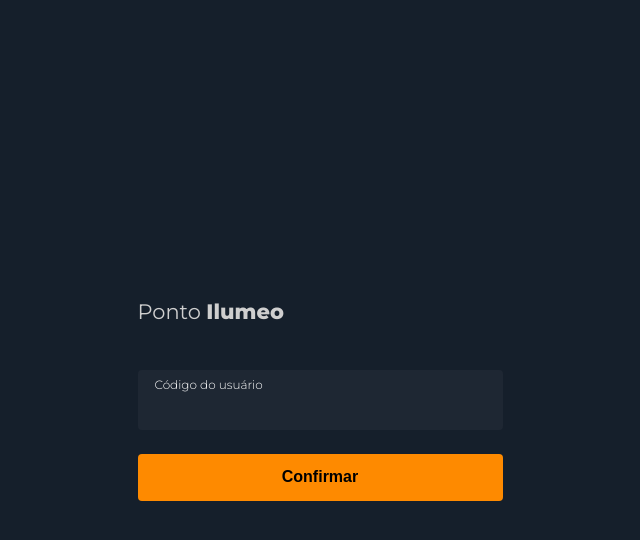
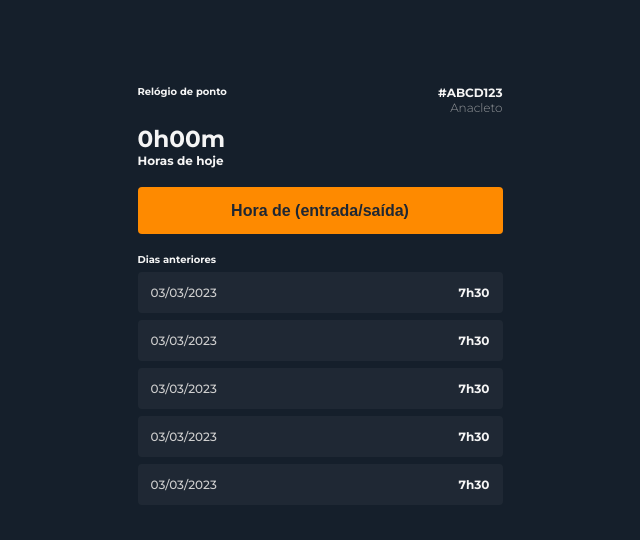
Before and after one commit to anacleto616/ilumeo-front, a React (Create React App) app: page / in a window 1280 px wide. Shown: the top 540 px of the page, without its empty margins (320-960 px from the left). Built offline with nearby package versions, Linux system fonts and the light colour scheme.

Commit message:
feat: create point control page

```diff
--- a/src/App.tsx
+++ b/src/App.tsx
@@ -1,3 +1,4 @@
+import PointControl from './pages/PointControl';
 import PointControlAccess from './pages/PointControlAccess';
 import GlobalStyle from './styles/global';
 
@@ -5,7 +6,7 @@ function App() {
   return (
     <>
       <GlobalStyle />
-      <PointControlAccess />
+      <PointControl />
     </>
   );
 }
--- /dev/null
+++ b/src/pages/PointControl/index.tsx
@@ -0,0 +1,49 @@
+import { Container } from './styles';
+
+export default function PointControl() {
+  return (
+    <Container>
+      <header>
+        <div className='clock'>
+          <h5>Relógio de ponto</h5>
+
+          <div className='codeName'>
+            <span>#ABCD123</span>
+            <span className='codeName__name'>Anacleto</span>
+          </div>
+        </div>
+
+        <div className='hour'>
+          <span className='hour__time'>0h00m</span>
+          <span>Horas de hoje</span>
+        </div>
+      </header>
+
+      <button>Hora de (entrada/saída)</button>
+
+      <div className='historicContainer'>
+        <h5>Dias anteriores</h5>
+        <div className='historic'>
+          <span className='historic__date'>03/03/2023</span>
+          <span>7h30</span>
+        </div>
+        <div className='historic'>
+          <span className='historic__date'>03/03/2023</span>
+          <span>7h30</span>
+        </div>
+        <div className='historic'>
+          <span className='historic__date'>03/03/2023</span>
+          <span>7h30</span>
+        </div>
+        <div className='historic'>
+          <span className='historic__date'>03/03/2023</span>
+          <span>7h30</span>
+        </div>
+        <div className='historic'>
+          <span className='historic__date'>03/03/2023</span>
+          <span>7h30</span>
+        </div>
+      </div>
+    </Container>
+  );
+}
--- /dev/null
+++ b/src/pages/PointControl/styles.ts
@@ -0,0 +1,80 @@
+import styled from 'styled-components';
+
+export const Container = styled.div`
+  width: 365px;
+  margin: 85px auto 0;
+  font-weight: 700;
+  font-size: 0.75rem;
+  color: #F5F5F5;
+
+  header {
+    display: flex;
+    flex-direction: column;
+
+    .clock {
+      display: flex;
+      justify-content: space-between;
+      margin-bottom: 10px;
+
+      .codeName {
+        display: flex;
+        flex-direction: column;
+        text-align: right;
+
+        .codeName__name {
+          font-weight: 300;
+          color: rgba(207, 207, 207, 0.69);
+        }
+      }
+    }
+
+    .hour {
+      display: flex;
+      flex-direction: column;
+
+      .hour__time {
+        font-size: 1.45rem;
+      }
+    }
+  }
+
+  button {
+    width: 100%;
+    height: 47px;
+    padding: 13px 0;
+    background: linear-gradient(124.18deg, #FE8A00 22.06%, #FE8A00 81.62%);
+    border-radius: 4px;
+    border-style: none;
+    cursor: pointer;
+    font-size: 1rem;
+    font-weight: inherit;
+    color: #1E2733;
+    margin: 19px 0;
+  }
+
+  .historicContainer {
+    display: flex;
+    flex-direction: column;
+
+    h5 {
+      margin-bottom: 7px;
+    }
+
+    .historic {
+      display: flex;
+      align-items: center;
+      justify-content: space-between;
+      margin-bottom: 7px;
+      width: 100%;
+      height: 41px;
+      padding: 13px;
+      background: rgba(217, 217, 217, 0.05);
+      border-radius: 4px;
+
+      .historic__date {
+        font-weight: 500;
+        color: #CFCFCF;
+      }
+    }
+  }
+`;
--- a/src/pages/PointControlAccess/styles.ts
+++ b/src/pages/PointControlAccess/styles.ts
@@ -24,11 +24,11 @@ export const Container = styled.div`
     display: flex;
     flex-direction: column;
     position: relative;
+    color: #fff;
 
     label {
       font-weight: 300;
       font-size: 0.75rem;
-      color: #fff;
       position: absolute;
       margin: 7px 0 38px 17px;
     }
@@ -37,7 +37,6 @@ export const Container = styled.div`
       background-color: #1E2733;
       font-size: 1.35rem;
       font-weight: 600;
-      color: #fff;
       width: 100%;
       height: 60px;
       margin-bottom: 24px;
@@ -52,8 +51,10 @@ export const Container = styled.div`
       background: linear-gradient(124.18deg, #FE8A00 22.06%, #FE8A00 81.62%);
       font-weight: 700;
       font-size: 1rem;
+      color: #1E2733;
       border-style: none;
       border-radius: 4px;
+      cursor: pointer;
     }
   }
 `;
```
